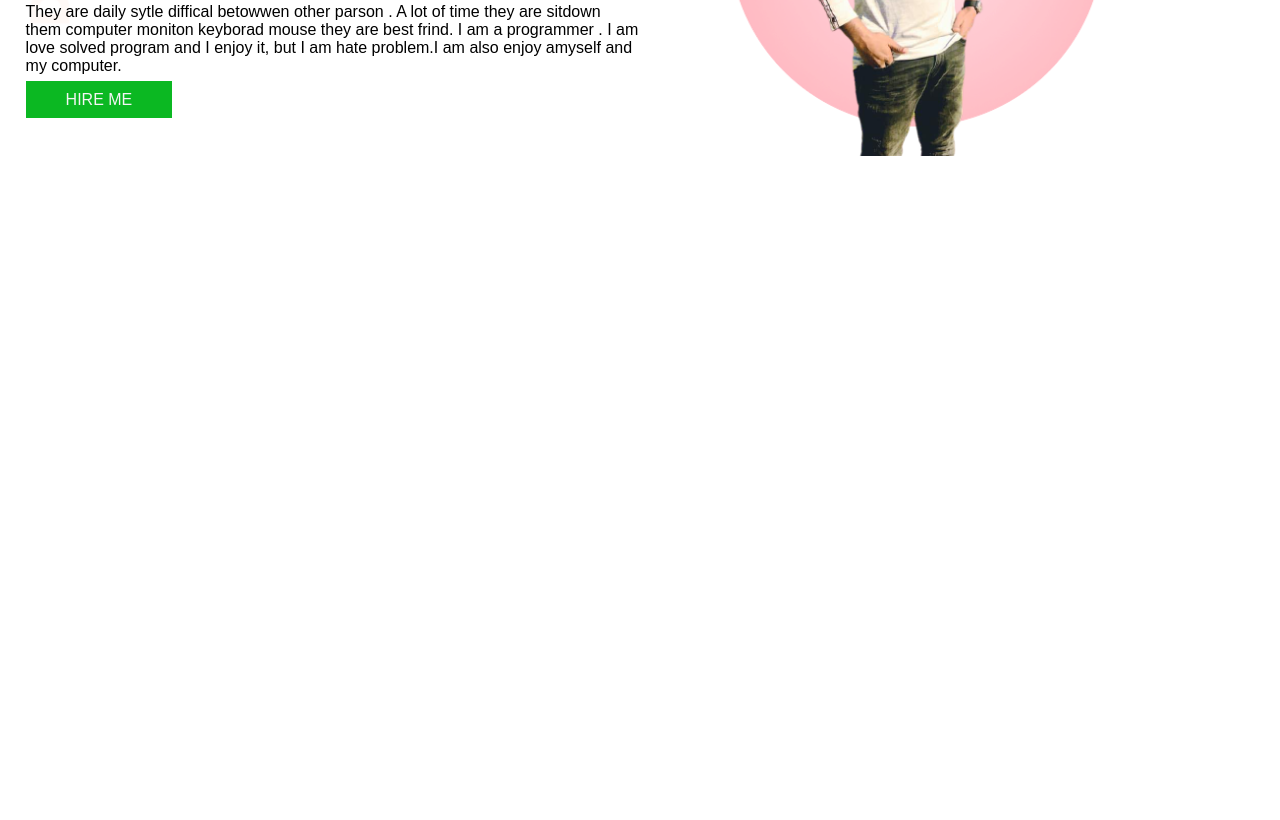
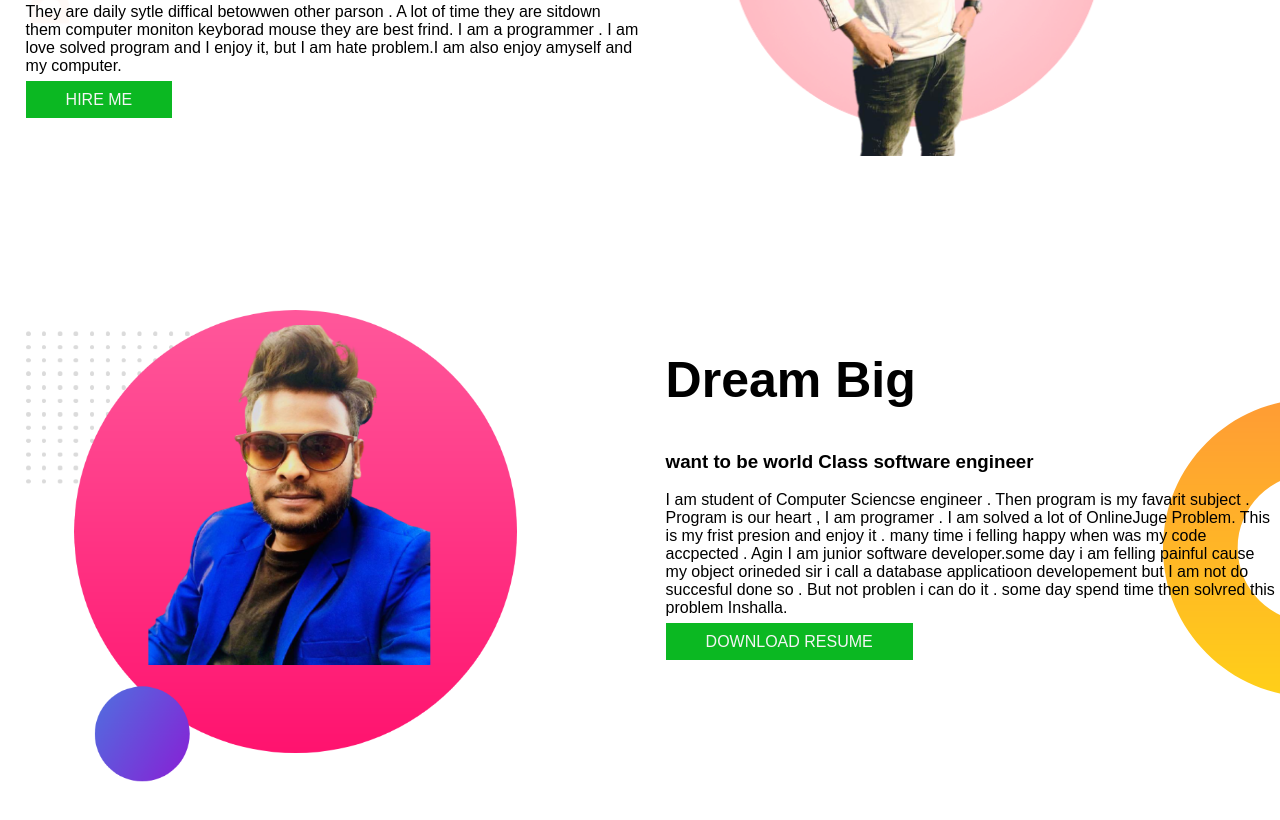
Before and after one commit to Arif-miad/developer-portfilio, a plain HTML site: page index.html in a window 1280 px wide. Shown: the part 336-1156 px from the top of the page. Before the commit the page ends 800 px from the top, so only its background shows below. Drawn offline with Linux system fonts and the light colour scheme.

Commit message:
Dream added

```diff
--- a/index.html
+++ b/index.html
@@ -1,5 +1,6 @@
 <!DOCTYPE html>
 <html lang="en">
+
 <head>
     <meta charset="UTF-8">
     <meta http-equiv="X-UA-Compatible" content="IE=edge">
@@ -10,16 +11,21 @@
 
     <link rel="stylesheet" href="style.css">
 </head>
+
 <body>
+
     <section class="meto">
         <div class="half-width">
             <h1> Wellcome to </h1>
             <h1> <span class="orange-color"> Programmer Family </span> World</h1>
             <h3> Know Computer Languase CPP,JAVA,ant other etc.</h3>
             <p>
-            They are daily sytle diffical betowwen other parson . A lot of time they are sitdown them computer moniton keyborad mouse they are best frind. I am a programmer . I am love solved program and I enjoy it, but I am hate problem.I am also enjoy amyself and my computer.
+                They are daily sytle diffical betowwen other parson . A lot of time they are sitdown them computer
+                moniton keyborad mouse they are best frind. I am a programmer . I am love solved program and I enjoy it,
+                but I am hate problem.I am also enjoy amyself and my computer.
             </p>
-        <a class="link-button" target="_blank" href="https://www.facebook.com/profile.php?id=100032939535741 ">HIRE ME </a>
+            <a class="link-button" target="_blank" href="https://www.facebook.com/profile.php?id=100032939535741 ">HIRE
+                ME </a>
         </div>
         <div class="half-width">
             <img src="images/fds.png" alt="">
@@ -28,5 +34,26 @@
         </div>
 
     </section>
+    <section class="dream-big">
+        <div class="half-width">
+            <img src="images/yu.png" alt="">
+
+        </div>
+        <div class="half-width">
+            <h1> Dream Big</h1>
+            <h3> want to be world Class software engineer</h3>
+            <p>I am student of Computer Sciencse engineer . Then program is my favarit subject . Program is our heart ,
+                I am programer . I am solved a lot of OnlineJuge Problem. This is my frist presion and enjoy it . many
+                time i felling happy when was my code accpected . Agin I am junior software developer.some day i am
+                felling painful cause my object orineded sir i call a database applicatioon developement but I am not do
+                succesful done so . But not problen i can do it . some day spend time then solvred this problem
+                Inshalla.</p>
+                <a  class="link-button" target="_blank" href="">DOWNLOAD RESUME</a>
+
+
+        </div>
+
+    </section>
 </body>
+
 </html>
--- a/style.css
+++ b/style.css
@@ -10,6 +10,7 @@ h1{
 }
 section{
     display: flex;
+    margin-bottom: 150px;
 }
 .half-width{
     width: 50%;
@@ -28,3 +29,8 @@ section{
     background-image: url(images/top-banner.png);
     background-repeat: no-repeat;
 }
+.dream-big{
+background-image: url(images/dream-bg.png);
+background-repeat: no-repeat;
+background-position: right;
+}
```
Also changed, not shown: images/yu.png (added). Lines whose indentation alone changed are shown as unchanged.
